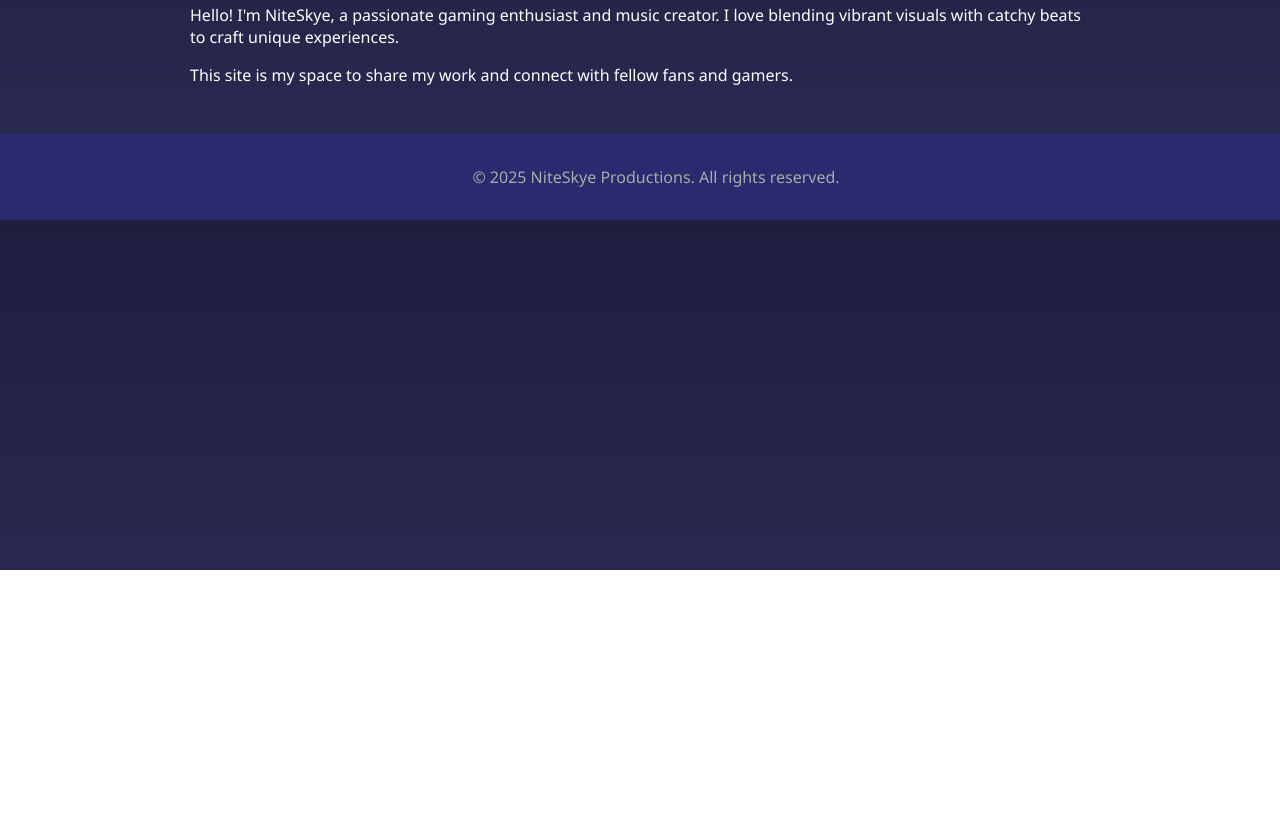
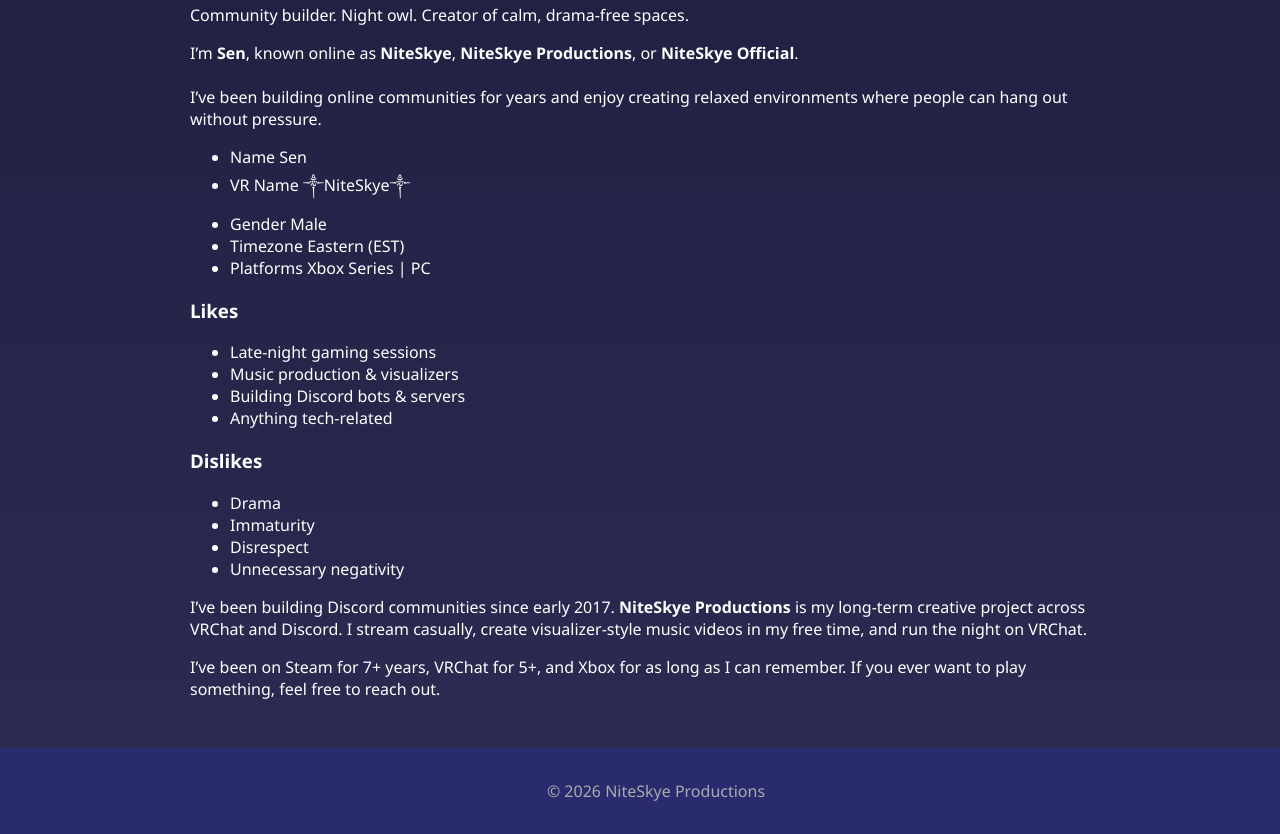
Before and after one commit to senadventure/niteskyeproductions, a plain HTML site: page about.html in a window 1280 px wide. Shown: the part 230-1064 px from the top of the page. Before the commit the page ends 800 px from the top, so only its background shows below. Drawn offline with Linux system fonts and the light colour scheme.

Commit message:
Update About page structure and content

```diff
--- a/about.html
+++ b/about.html
@@ -3,42 +3,96 @@
 <head>
   <meta charset="UTF-8" />
   <meta name="viewport" content="width=device-width, initial-scale=1" />
-  <title>About Me - NiteSkye Productions</title>
+  <title>About | NiteSkye</title>
   <link rel="stylesheet" href="style.css" />
+  <link rel="icon" href="nsp.jpg" type="image/jpeg">
 </head>
 <body>
+
 <header>
   <h1>NiteSkye Productions</h1>
   <nav>
     <ul>
       <li><a href="index.html">Home</a></li>
-        <li><a href="music.html">Music</a></li>
       <li><a href="gaming.html">Gaming</a></li>
-        <li><a href="about.html" class="active">About Me</a></li>
+      <li><a href="vrchat.html">VRChat</a></li>
+      <li><a href="faq.html">FAQ</a></li>
+      <li><a class="active" href="about.html">About</a></li>
       <li><a href="contact.html">Contact</a></li>
     </ul>
   </nav>
 </header>
 
 <main>
-    <section>
+<section class="about-container">
+
+  <div class="about-intro">
     <h2>About Me</h2>
-      <p>Hello! I'm NiteSkye, a passionate gaming enthusiast and music creator. I love blending vibrant visuals with catchy beats to craft unique experiences.</p>
-      <p>This site is my space to share my work and connect with fellow fans and gamers.</p>
+    <p class="tagline">
+      Community builder. Night owl. Creator of calm, drama-free spaces.
+    </p>
+    <p>
+      I’m <strong>Sen</strong>, known online as
+      <strong>NiteSkye</strong>,
+      <strong>NiteSkye Productions</strong>, or
+      <strong>NiteSkye Official</strong>.
+      <br><br>I’ve been building online communities for years and enjoy creating
+      relaxed environments where people can hang out without pressure.
+    </p>
+  </div>
+
+  <div class="profile-card">
+    <ul class="profile-grid">
+      <li><span>Name</span> Sen</li>
+      <li><span>VR Name</span> ༒NiteSkye༒</li>
+      <li><span>Gender</span> Male</li>
+      <li><span>Timezone</span> Eastern (EST)</li>
+      <li><span>Platforms</span> Xbox Series | PC</li>
+    </ul>
+  </div>
+
+  <div class="split-section">
+    <div class="likes">
+      <h3>Likes</h3>
+      <ul>
+        <li>Late-night gaming sessions</li>
+        <li>Music production & visualizers</li>
+        <li>Building Discord bots & servers</li>
+        <li>Anything tech-related</li>
+      </ul>
+    </div>
+
+    <div class="dislikes">
+      <h3>Dislikes</h3>
+      <ul>
+        <li>Drama</li>
+        <li>Immaturity</li>
+        <li>Disrespect</li>
+        <li>Unnecessary negativity</li>
+      </ul>
+    </div>
+  </div>
+
+  <div class="experience">
+    <p>
+      I’ve been building Discord communities since early 2017.
+      <strong>NiteSkye Productions</strong> is my long-term creative project across VRChat and Discord.
+      I stream casually, create visualizer-style music videos in my free time, and run the night on VRChat.
+    </p>
+
+    <p>
+      I’ve been on Steam for 7+ years, VRChat for 5+, and Xbox for as long as I can remember.
+      If you ever want to play something, feel free to reach out.
+    </p>
+  </div>
+
 </section>
 </main>
 
 <footer>
-    <p>&copy; 2025 NiteSkye Productions. All rights reserved.</p>
+  <p>© 2026 NiteSkye Productions</p>
 </footer>
-  <script src="https://cdn.jsdelivr.net/gh/motyar/petal.js/petal.min.js"></script>
-  <script>
-    window.addEventListener('DOMContentLoaded', () => {
-      if (typeof petal !== 'undefined') {
-        petal.init();
-      }
-    });
-  </script>
 
+<script src="main.js"></script>
 </body>
 </html>
```
Lines whose indentation alone changed are shown as unchanged.
